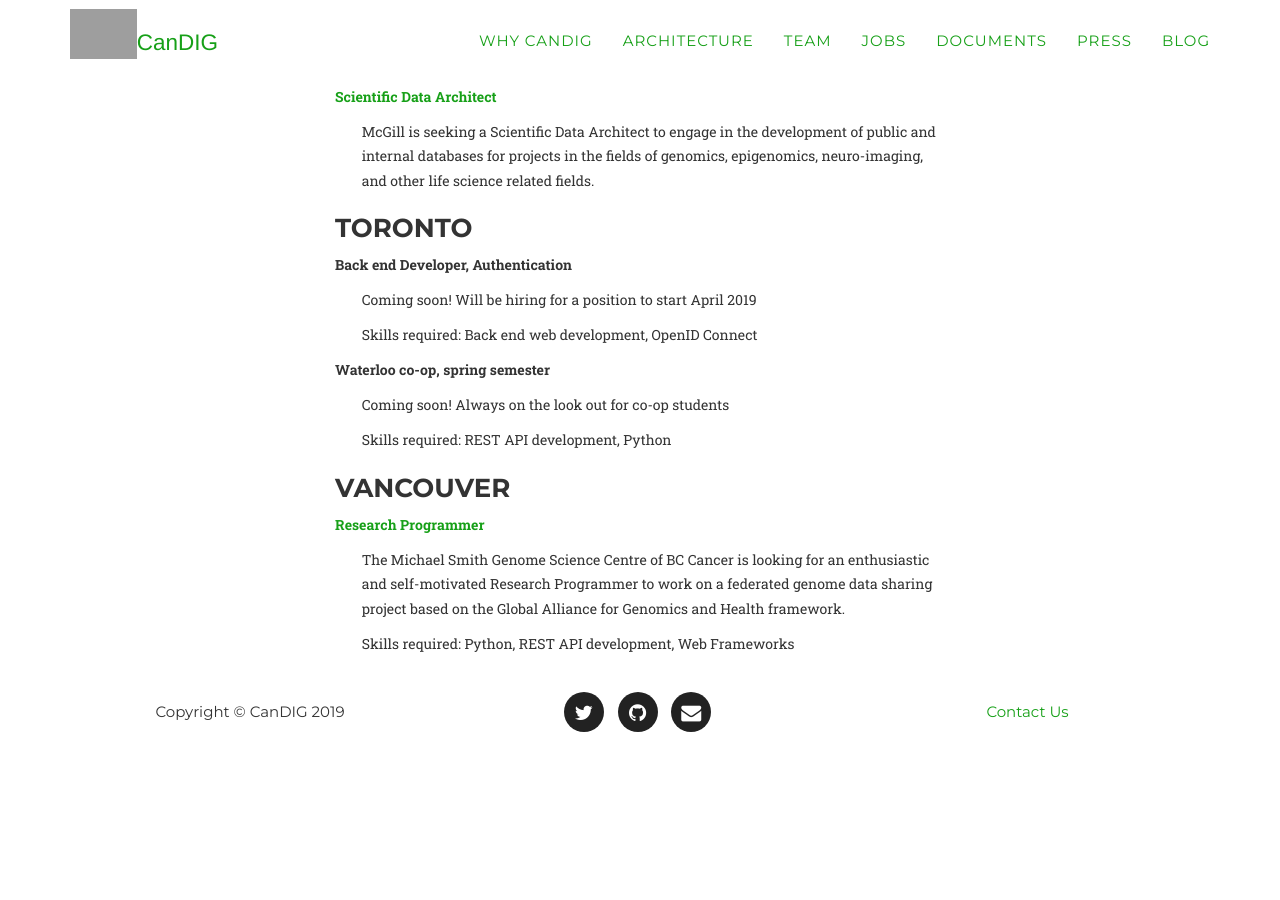
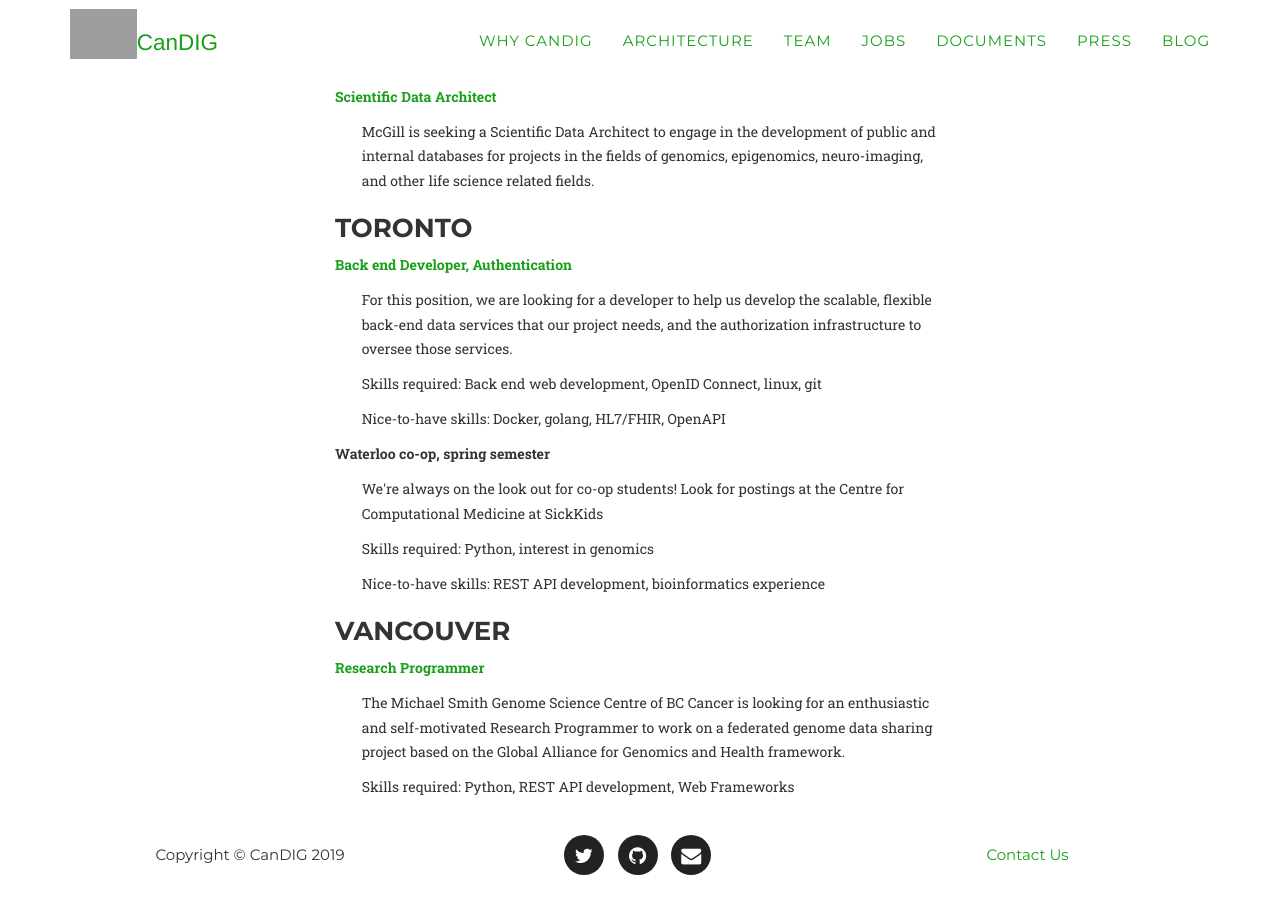
Before and after one commit to CanDIG/candig.github.io, a Jekyll site: the page built from _pages/jobs.html, in a window 1280 px wide and 900 px high, scrolled down 805 px. Built offline with Jekyll 4.4.1, drawn with Linux system fonts in a browser that asks for light colours; some web fonts are replaced; before the commit the page ends 1562 px from its top, so only the background shows below that; grey boxes are pictures that could not be loaded.

Commit message:
Toronto job

```diff
--- a/_data/jobs/listings.yml
+++ b/_data/jobs/listings.yml
@@ -20,11 +20,14 @@
 - title: Back end Developer, Authentication
   site: The Hospital for Sick Children
   city: Toronto
-  description: Coming soon! Will be hiring for a position to start April 2019
-  needed_skills: Back end web development, OpenID Connect
+  url: https://ca.indeed.com/viewjob?jk=18fd369a34557235&tk=1d2l8s4m60g6f003
+  description: For this position, we are looking for a developer to help us develop the scalable, flexible back-end data services that our project needs, and the authorization infrastructure to oversee those services.
+  needed_skills: Back end web development, OpenID Connect, linux, git
+  nice_to_have: Docker, golang, HL7/FHIR, OpenAPI
 
 - title: Waterloo co-op, spring semester
   site: The Hospital for Sick Children
   city: Toronto
-  description: Coming soon! Always on the look out for co-op students
-  needed_skills: REST API development, Python
+  description: We're always on the look out for co-op students!  Look for postings at the Centre for Computational Medicine at SickKids
+  needed_skills: Python, interest in genomics
+  nice_to_have: REST API development, bioinformatics experience
```
